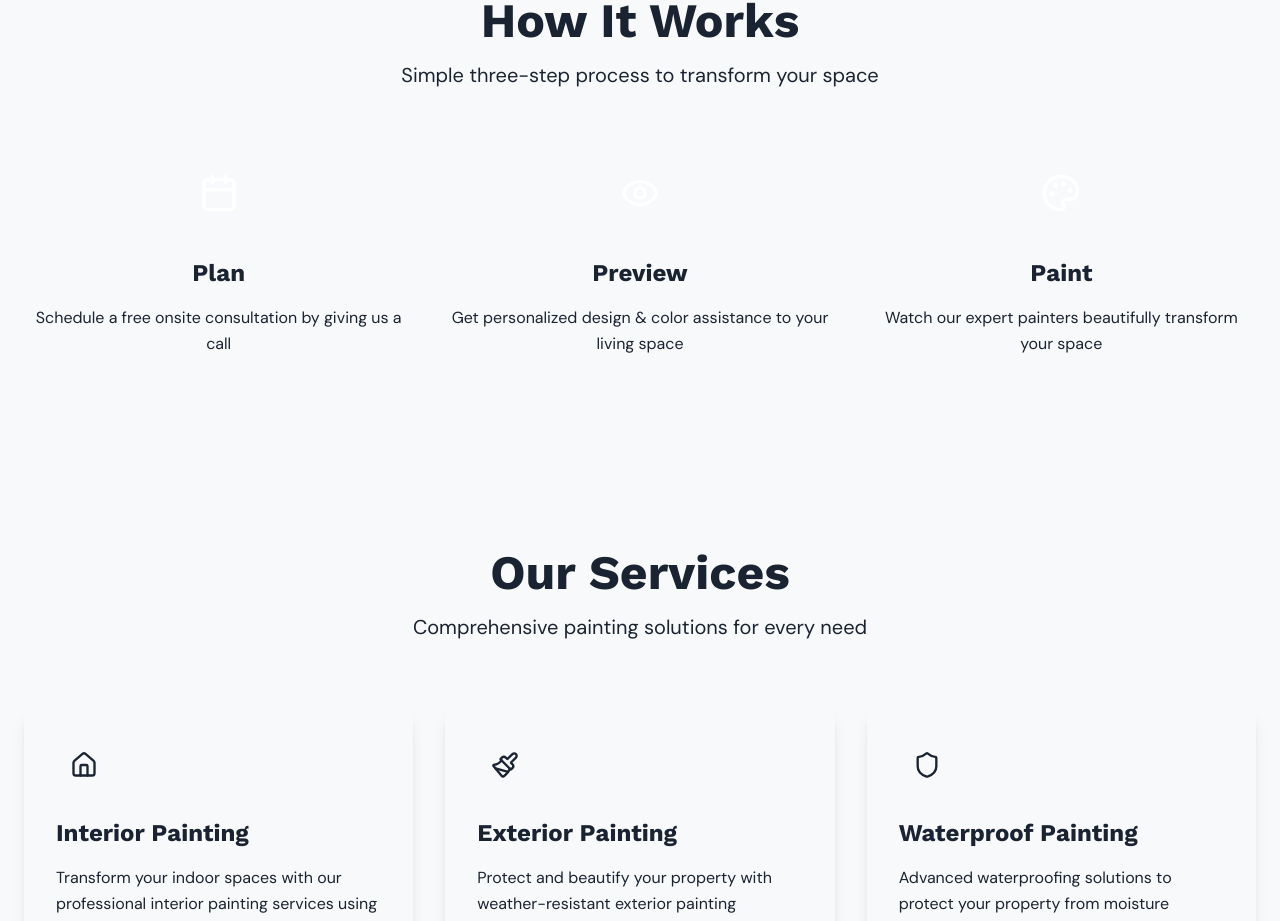
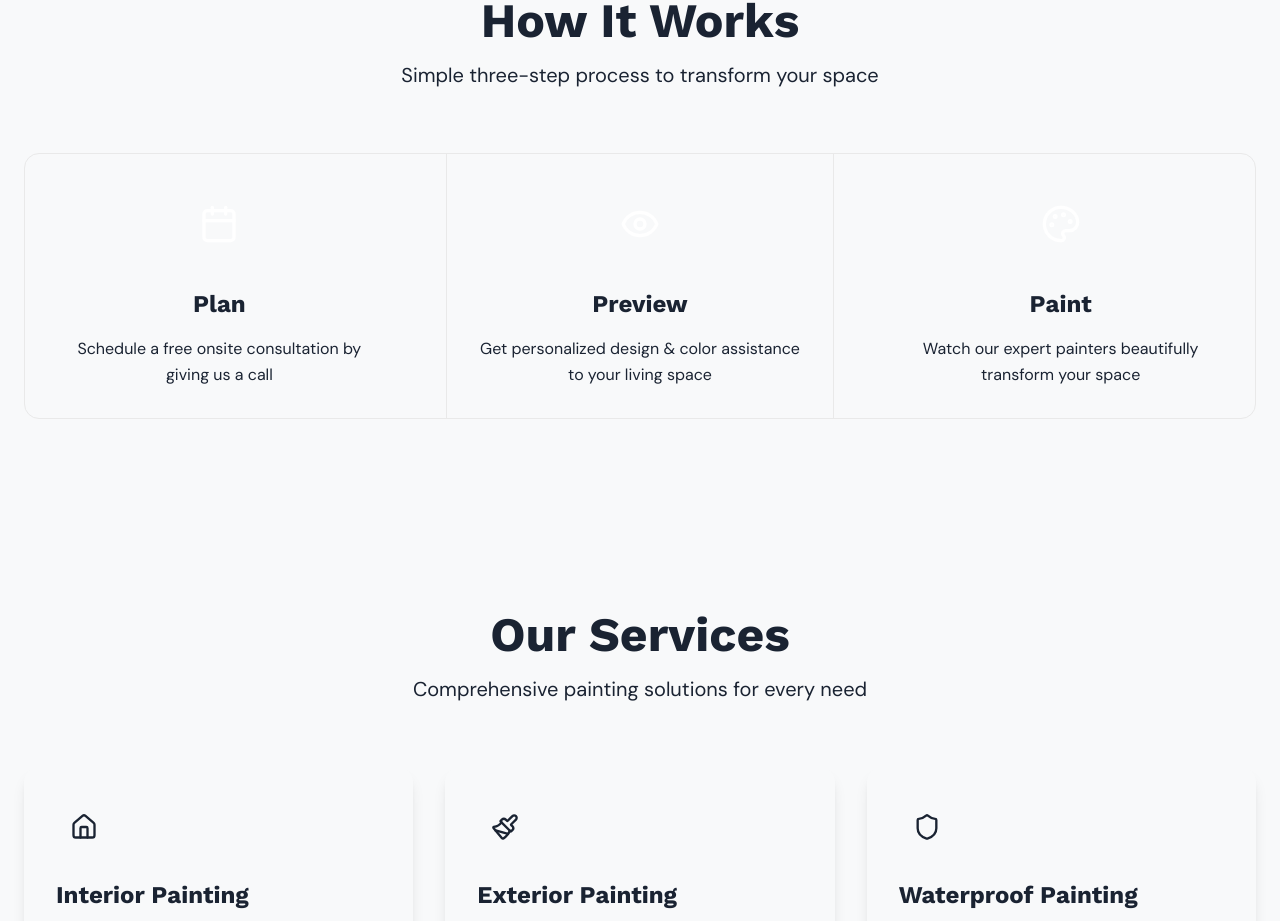
Before and after one commit to ak1803/panditwallpaint, a React (Vite) app: page / in a window 1280 px wide. Shown: the part 1042-1963 px from the top of the page. Built offline with nearby package versions, Linux system fonts and the light colour scheme.

Commit message:
push code

```diff
--- a/src/styles/globals.css
+++ /dev/null
@@ -1,13 +0,0 @@
-.grid.md\:grid-cols-3.gap-8.border-box {
-    border: 1px solid #e9e9e9;
-    border-radius: 15px;
-}
-
-.grid.md\:grid-cols-3.gap-8.border-box  .box {
-    padding: 30px;
-}
-
-.grid.md\:grid-cols-3.gap-8.border-box .box:nth-child(2) {
-    border-left: 1px solid #e9e9e9;
-    border-right: 1px solid #e9e9e9;
-}
--- a/src/styles/theme.css
+++ b/src/styles/theme.css
@@ -179,3 +179,22 @@
     line-height: 1.5;
   }
 }
+
+
+
+
+
+
+.grid.md\:grid-cols-3.gap-8.border-box {
+    border: 1px solid #e9e9e9;
+    border-radius: 15px;
+}
+
+.grid.md\:grid-cols-3.gap-8.border-box  .box {
+    padding: 30px;
+}
+
+.grid.md\:grid-cols-3.gap-8.border-box .box:nth-child(2) {
+    border-left: 1px solid #e9e9e9;
+    border-right: 1px solid #e9e9e9;
+}
```
Also changed, not shown: src/styles/tailwind.css (line endings or trailing spaces).
